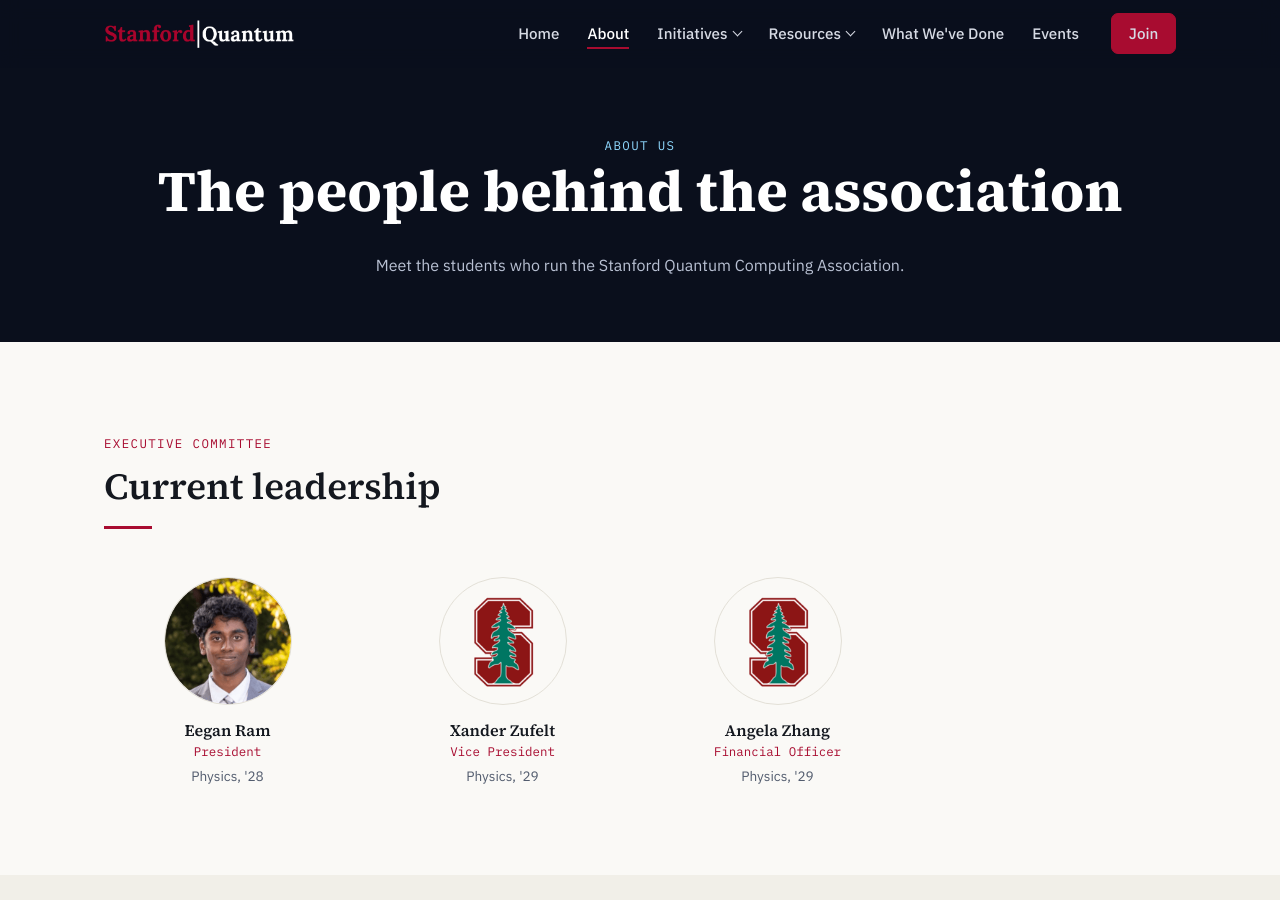
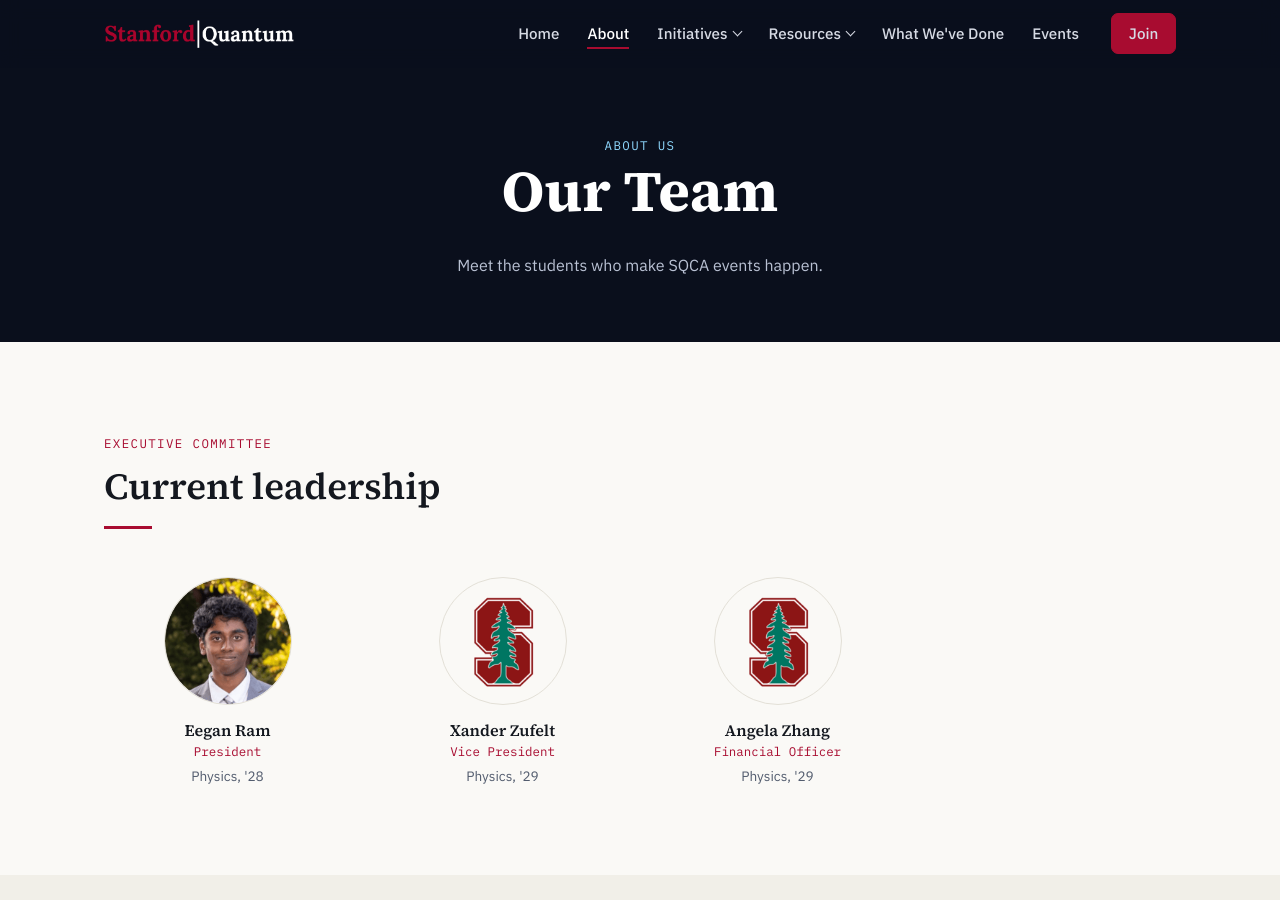
Before and after one commit to stanfordquantum/qc.stanford.edu, a Jekyll site: the page built from about.html, in a window 1280 px wide and 900 px high. Built offline with Jekyll 4.4.1, drawn with Linux system fonts in a browser that asks for light colours.

Commit message:
changed about

```diff
--- a/about.html
+++ b/about.html
@@ -7,8 +7,8 @@
 <header class="page-header">
   <div class="container">
     <p class="eyebrow">About Us</p>
-    <h1>The people behind the association</h1>
-    <p>Meet the students who run the Stanford Quantum Computing Association.</p>
+    <h1>Our Team</h1>
+    <p>Meet the students who make SQCA events happen.</p>
   </div>
 </header>
 
```
